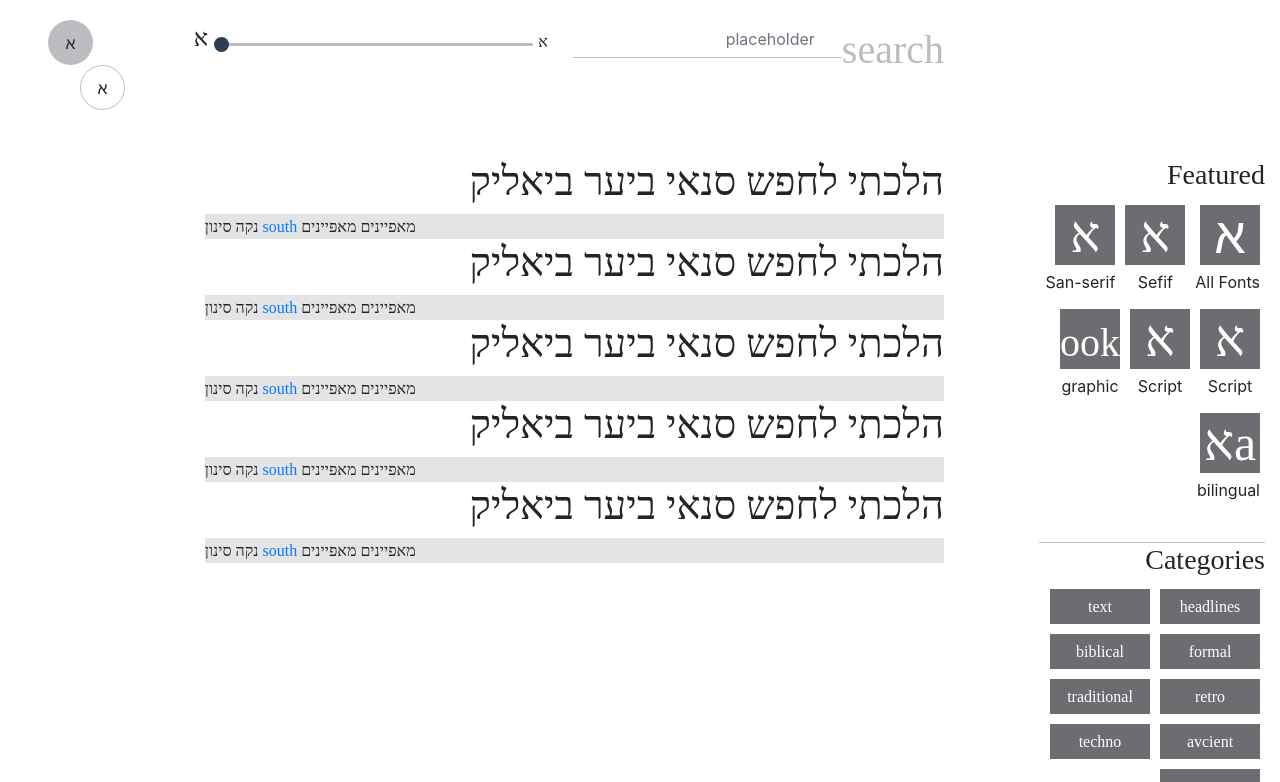
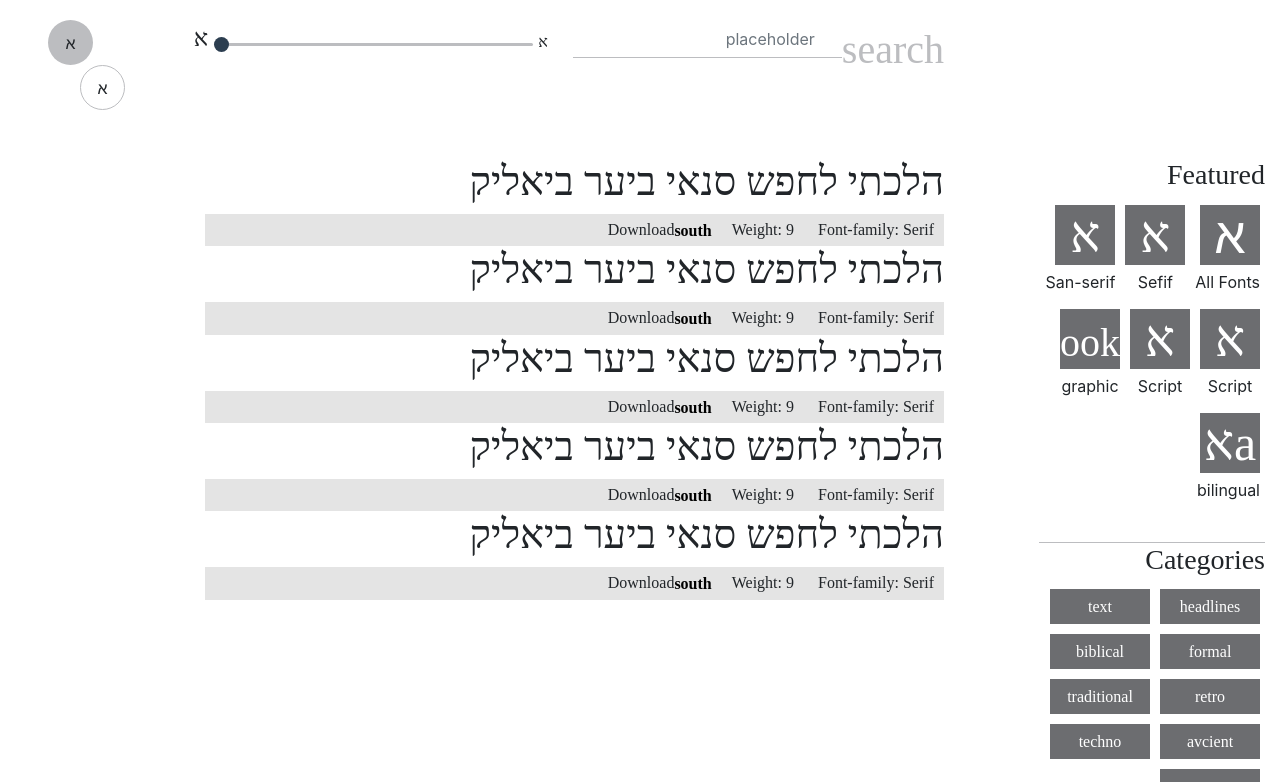
Before and after one commit to itsumrat/master-font, a React (Create React App) app: page / in a window 1280 px wide. Shown: the part 653-1435 px from the top of the page. Built offline with nearby package versions, Linux system fonts and the light colour scheme; the HTML template or start-up script is replaced by a standard one.

Commit message:
home content css change

```diff
--- a/src/App.css
+++ b/src/App.css
@@ -292,6 +292,7 @@ table {
   flex-direction: column;
   width: 80%;
   float: right;
+  text-align: right;
 }
 .home-contents h1 {
   text-align: right;
@@ -365,3 +366,9 @@ table {
 .what {
   width: 50%;
 }
+
+.iconStyle{
+  color: black;
+  vertical-align: middle;
+  font-weight: 900;
+}
--- a/src/pages/home/index.js
+++ b/src/pages/home/index.js
@@ -34,37 +34,77 @@ function HomePage() {
                 <div style={{width: toggle ? '80%': '100%' }} className="home-contents-wrapper">
                     <div className="home-contents">
                         <h1>הלכתי לחפש סנאי ביער ביאליק </h1>
-                        <div style={{backgroundColor: "#e4e4e4",marginRight: "5rem"}}>
-                            <span > נקה סינון  <a href="#"><span className="material-icons">south</span></a> </span>
-                            <span>מאפיינים  </span> <span>מאפיינים  </span>
+                        <div style={{backgroundColor: "#e4e4e4",marginRight: "5rem", padding: "3px 10px"}}>
+                            <span style={{marginRight: 20}} >
+                                Download
+                                <a href="#">
+                                    <span className="material-icons iconStyle ">
+                                        south
+                                    </span>
+                                </a>
+                            </span>
+                            <span style={{marginRight: 20}}>Weight: 9  </span>
+                            <span>Font-family: Serif  </span>
                         </div>
                     </div>
                     <div className="home-contents">
                         <h1>הלכתי לחפש סנאי ביער ביאליק </h1>
-                        <div style={{backgroundColor: "#e4e4e4",marginRight: "5rem"}}>
-                            <span > נקה סינון  <a href="#"><span className="material-icons">south</span></a> </span>
-                            <span>מאפיינים  </span> <span>מאפיינים  </span>
+                        <div style={{backgroundColor: "#e4e4e4",marginRight: "5rem", padding: "3px 10px"}}>
+                            <span style={{marginRight: 20}} >
+                                Download
+                                <a href="#">
+                                    <span className="material-icons iconStyle ">
+                                        south
+                                    </span>
+                                </a>
+                            </span>
+                            <span style={{marginRight: 20}}>Weight: 9  </span>
+                            <span>Font-family: Serif  </span>
                         </div>
                     </div>
                     <div className="home-contents">
                         <h1>הלכתי לחפש סנאי ביער ביאליק </h1>
-                        <div style={{backgroundColor: "#e4e4e4",marginRight: "5rem"}}>
-                            <span > נקה סינון  <a href="#"><span className="material-icons">south</span></a> </span>
-                            <span>מאפיינים  </span> <span>מאפיינים  </span>
+                        <div style={{backgroundColor: "#e4e4e4",marginRight: "5rem", padding: "3px 10px"}}>
+                            <span style={{marginRight: 20}} >
+                                Download
+                                <a href="#">
+                                    <span className="material-icons iconStyle ">
+                                        south
+                                    </span>
+                                </a>
+                            </span>
+                            <span style={{marginRight: 20}}>Weight: 9  </span>
+                            <span>Font-family: Serif  </span>
                         </div>
                     </div>
                     <div className="home-contents">
                         <h1>הלכתי לחפש סנאי ביער ביאליק </h1>
-                        <div style={{backgroundColor: "#e4e4e4",marginRight: "5rem"}}>
-                            <span > נקה סינון  <a href="#"><span className="material-icons">south</span></a> </span>
-                            <span>מאפיינים  </span> <span>מאפיינים  </span>
+                        <div style={{backgroundColor: "#e4e4e4",marginRight: "5rem", padding: "3px 10px"}}>
+                            <span style={{marginRight: 20}} >
+                                Download
+                                <a href="#">
+                                    <span className="material-icons iconStyle ">
+                                        south
+                                    </span>
+                                </a>
+                            </span>
+                            <span style={{marginRight: 20}}>Weight: 9  </span>
+                            <span>Font-family: Serif  </span>
                         </div>
                     </div>
                     <div className="home-contents">
                         <h1>הלכתי לחפש סנאי ביער ביאליק </h1>
-                        <div style={{backgroundColor: "#e4e4e4",marginRight: "5rem"}}>
-                            <span > נקה סינון  <a href="#"><span className="material-icons">south</span></a> </span>
-                            <span>מאפיינים  </span> <span>מאפיינים  </span>
+                        <div style={{backgroundColor: "#e4e4e4",marginRight: "5rem", padding: "3px 10px"}}>
+                            <span style={{marginRight: 20}} >
+                                Download
+                                <a href="#">
+                                    <span className="material-icons iconStyle ">
+                                        south
+                                    </span>
+                                </a>
+                            </span>
+                            <span style={{marginRight: 20}}>Weight: 9  </span>
+                            <span>Font-family: Serif  </span>
                         </div>
                     </div>
                 </div>
```
